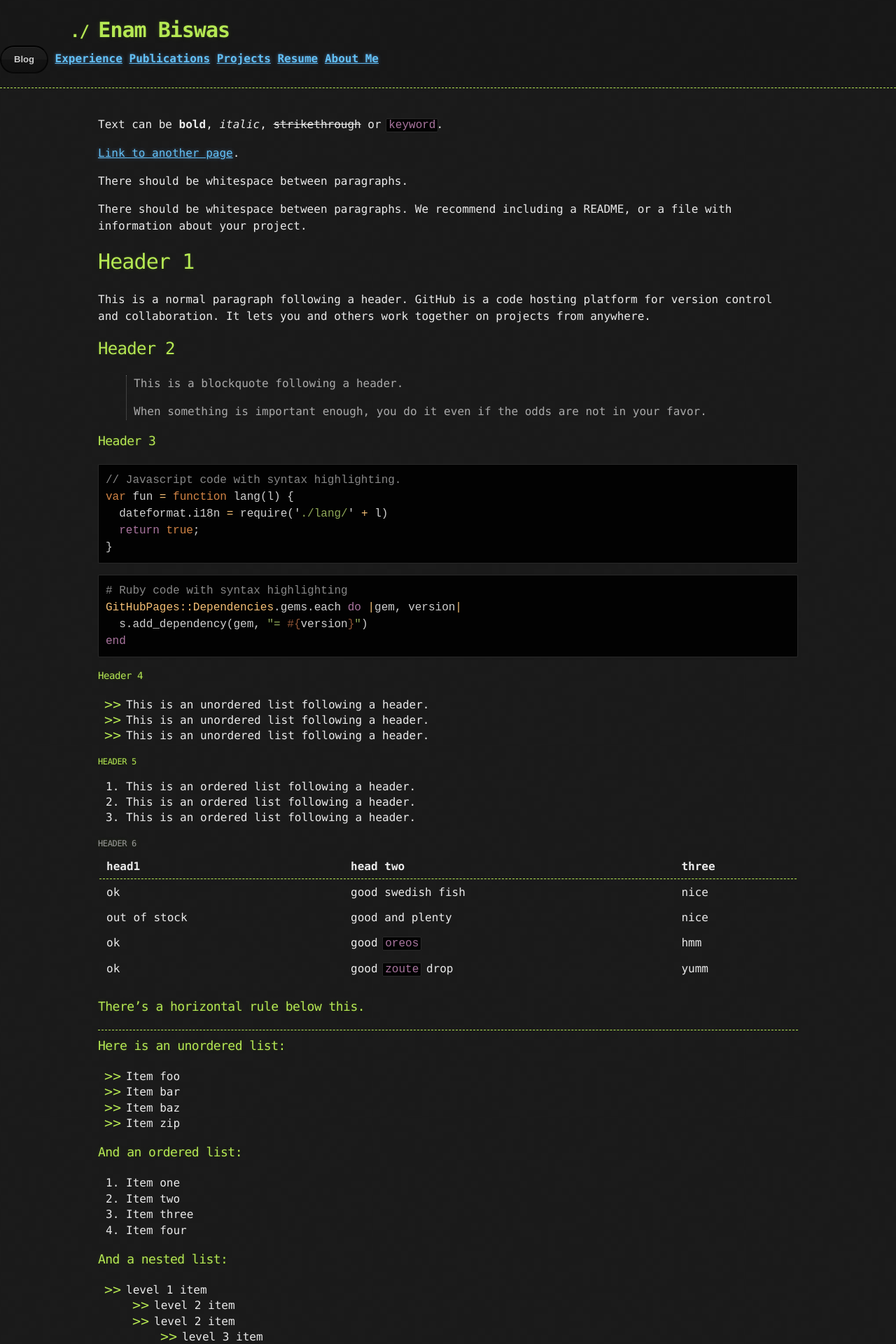
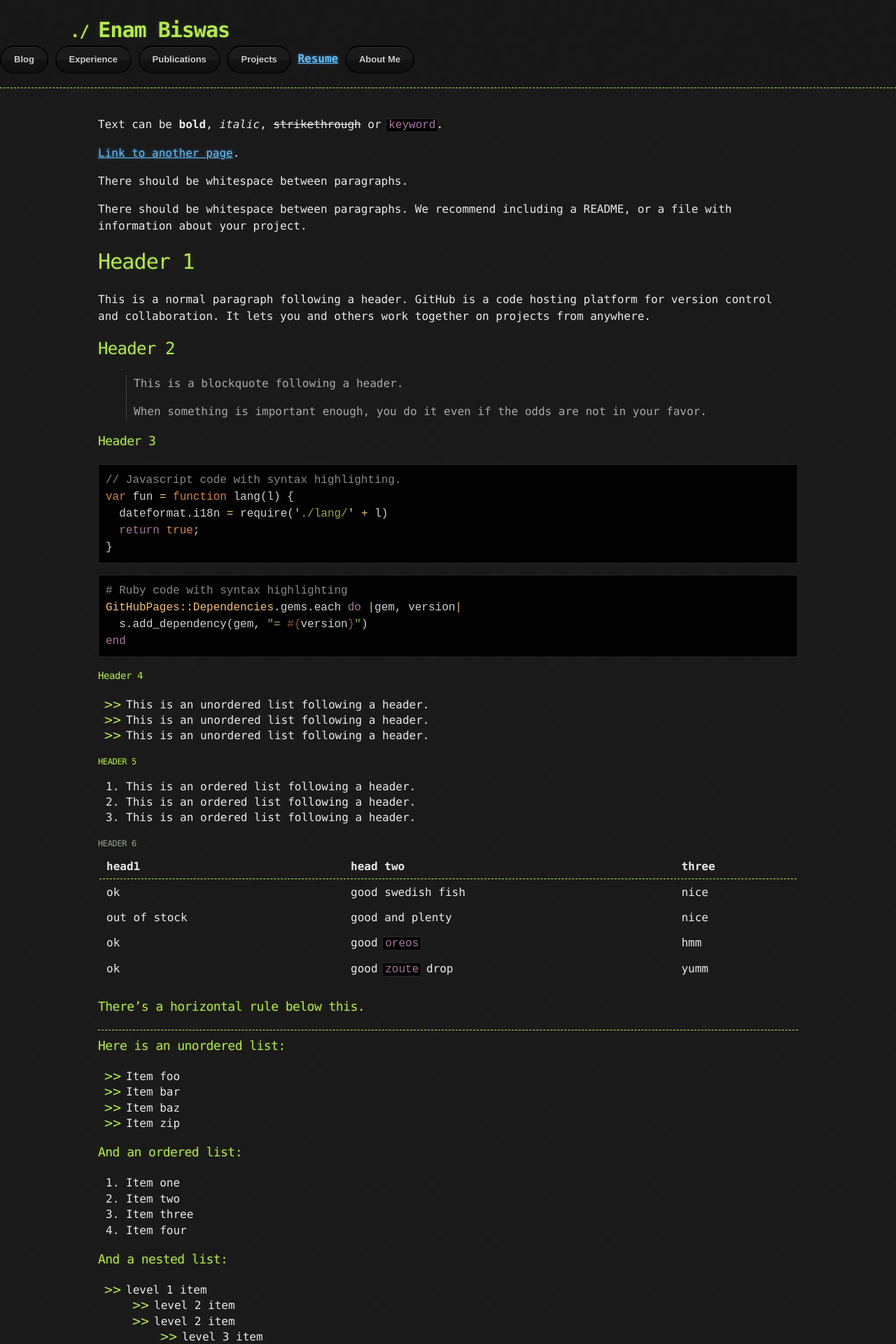
Before and after one commit to e-biswas/e-biswas.github.io, a Jekyll site: the page built from index.md, in a window 1280 px wide. Shown: the top 1920 px of the page at 70% size. Built offline with Jekyll 4.4.1, drawn with Linux system fonts in a browser that asks for light colours.

```diff
--- a/_layouts/default.html
+++ b/_layouts/default.html
@@ -37,11 +37,11 @@
 
       <nav>
           <a href="{{ site.baseurl }}/blog" class="btn btn-github"><b>Blog</b></a>
-          <a href="{{ site.baseurl }}/experience"><b>Experience</b></a>
-          <a href="{{ site.baseurl }}/publications"><b>Publications</b></a>
-          <a href="{{ site.baseurl }}/projects"><b>Projects</b></a>
+          <a href="{{ site.baseurl }}/experience" class="btn btn-github"><b>Experience</b></a>
+          <a href="{{ site.baseurl }}/publications" class="btn btn-github"><b>Publications</b></a>
+          <a href="{{ site.baseurl }}/projects" class="btn btn-github"><b>Projects</b></a>
           <a href="{{ site.baseurl }}/Rishabh_Misra_Resume_latest.pdf" target="_blank"><b>Resume</b></a>
-          <a href="{{ site.baseurl }}/about"><b>About Me</b></a>
+          <a href="{{ site.baseurl }}/about" class="btn btn-github"><b>About Me</b></a>
       </nav>
 
 
```
